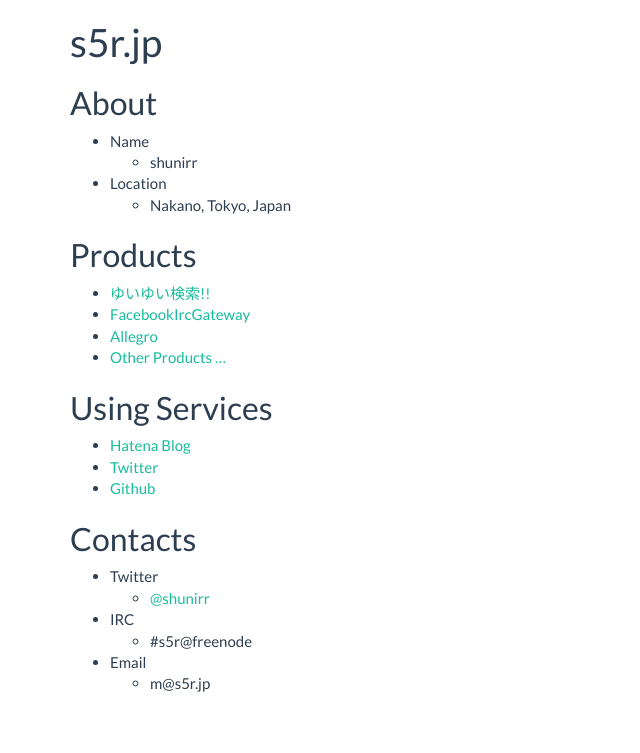
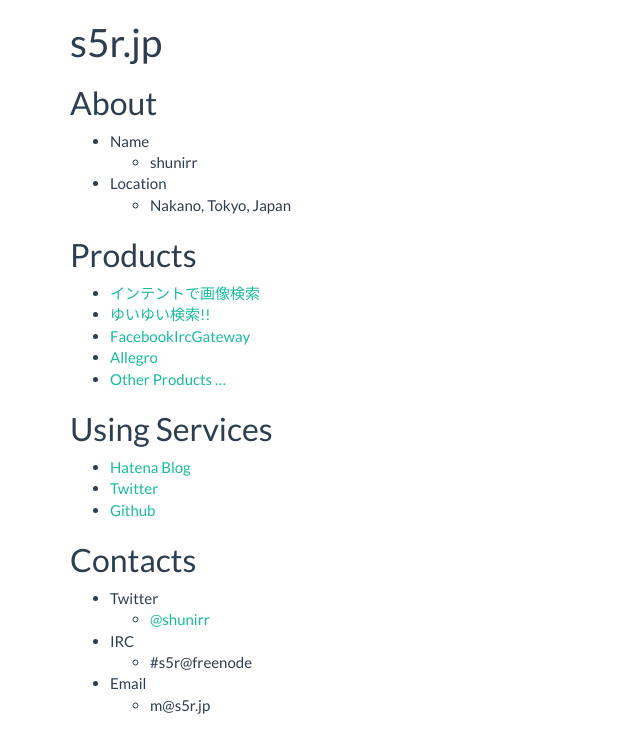
Before and after one commit to shunirr/shunirr.github.io, a Jekyll site: the page built from index.md, in a window 1280 px wide. Shown: the top 753 px of the page, without its empty margins (0-640 px from the left). Built offline with Jekyll 4.4.1, drawn with Linux system fonts in a browser that asks for light colours; nearby versions of some CDN libraries.

Commit message:
インテントで画像検索について追記

```diff
--- a/index.md
+++ b/index.md
@@ -11,6 +11,7 @@ layout: default
   * Nakano, Tokyo, Japan
 
 ## Products
+* [インテントで画像検索](https://play.google.com/store/apps/details?id=jp.s5r.android.imagesearch)
 * [ゆいゆい検索!!](http://yui-search.com/)
 * [FacebookIrcGateway](https://github.com/shunirr/FacebookIrcGateway)
 * [Allegro](https://github.com/shunirr/allegro)
```
